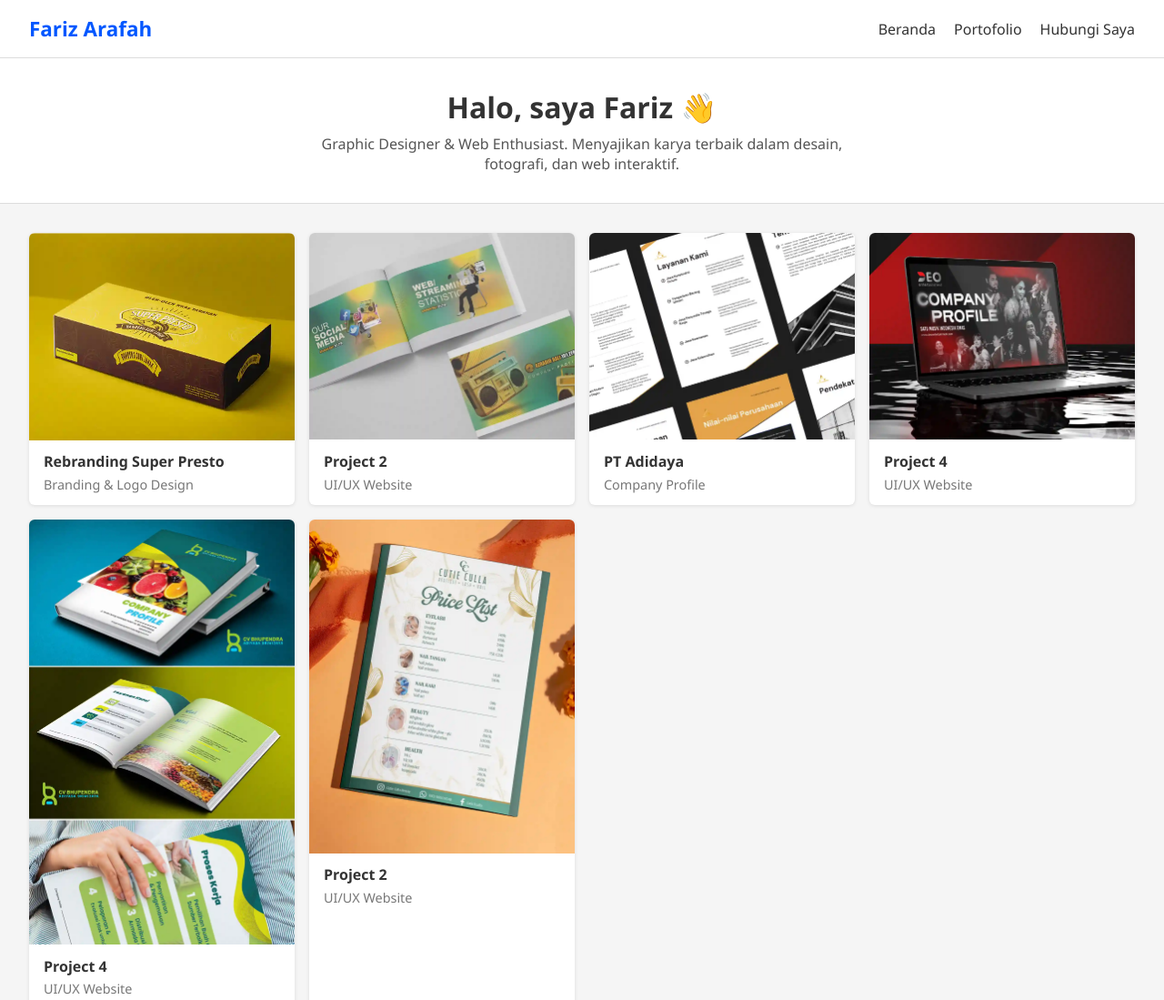
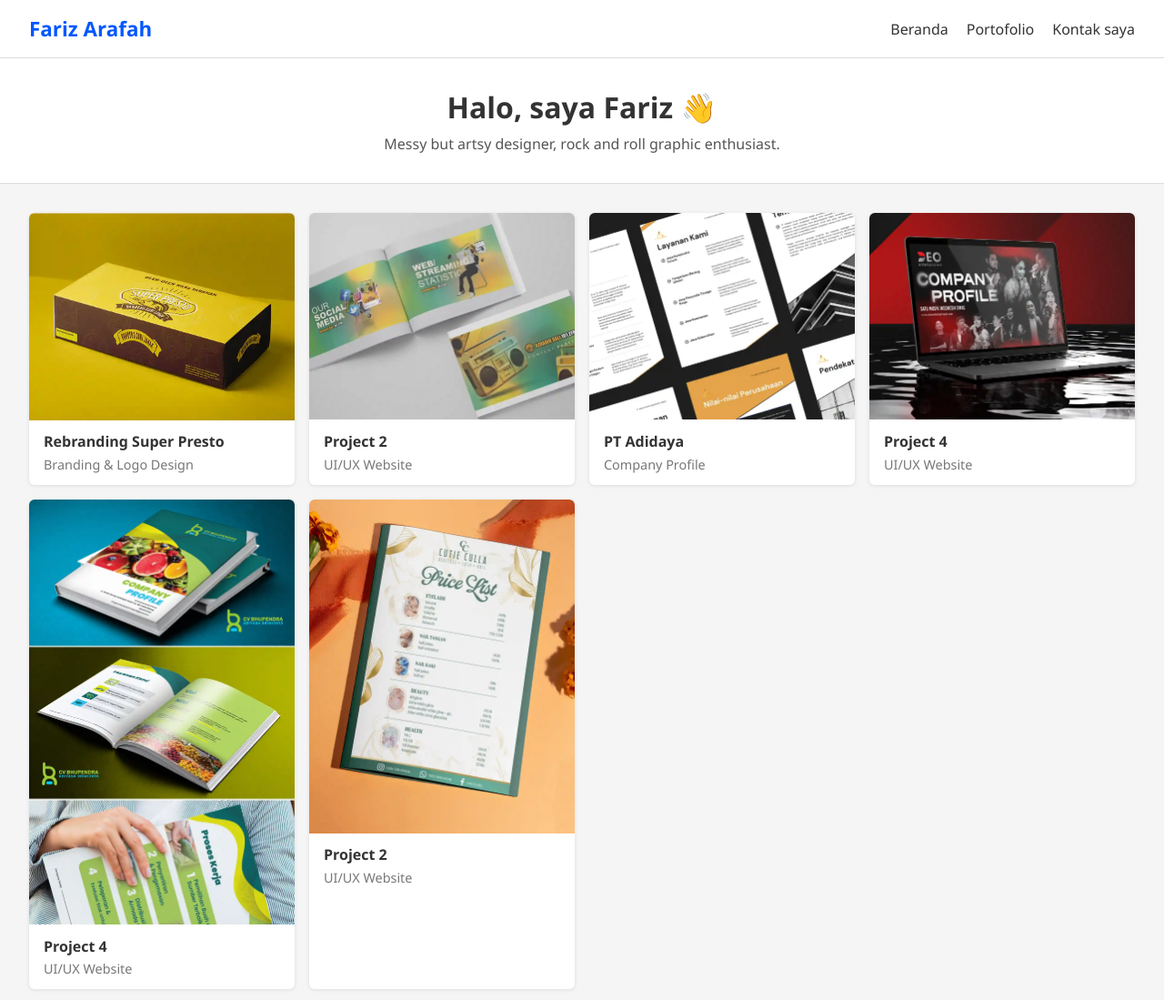
Before and after one commit to farizarafah/Portofolio-FarizArafah, a plain HTML site: page index.html in a window 1280 px wide. Shown: the top 1099 px of the page at 91% size. Drawn offline with Linux system fonts and the light colour scheme.

Commit message:
index.html

```diff
--- a/index.html
+++ b/index.html
@@ -57,14 +57,14 @@
         <ul>
             <li><a href="#home">Beranda</a></li>
             <li><a href="#portfolio">Portofolio</a></li>
-            <li><a href="http://wa.me/085719207168">Hubungi Saya</a></li>
+            <li><a href="http://wa.me/085719207168">Kontak saya</a></li>
         </ul>
     </nav>
 </header>
 
 <section class="hero" id="home">
     <h2>Halo, saya Fariz 👋</h2>
-    <p>Graphic Designer & Web Enthusiast. Menyajikan karya terbaik dalam desain, fotografi, dan web interaktif.</p>
+    <p>Messy but artsy designer, rock and roll graphic enthusiast.</p>
 </section>
 
 <section id="portfolio">
```
